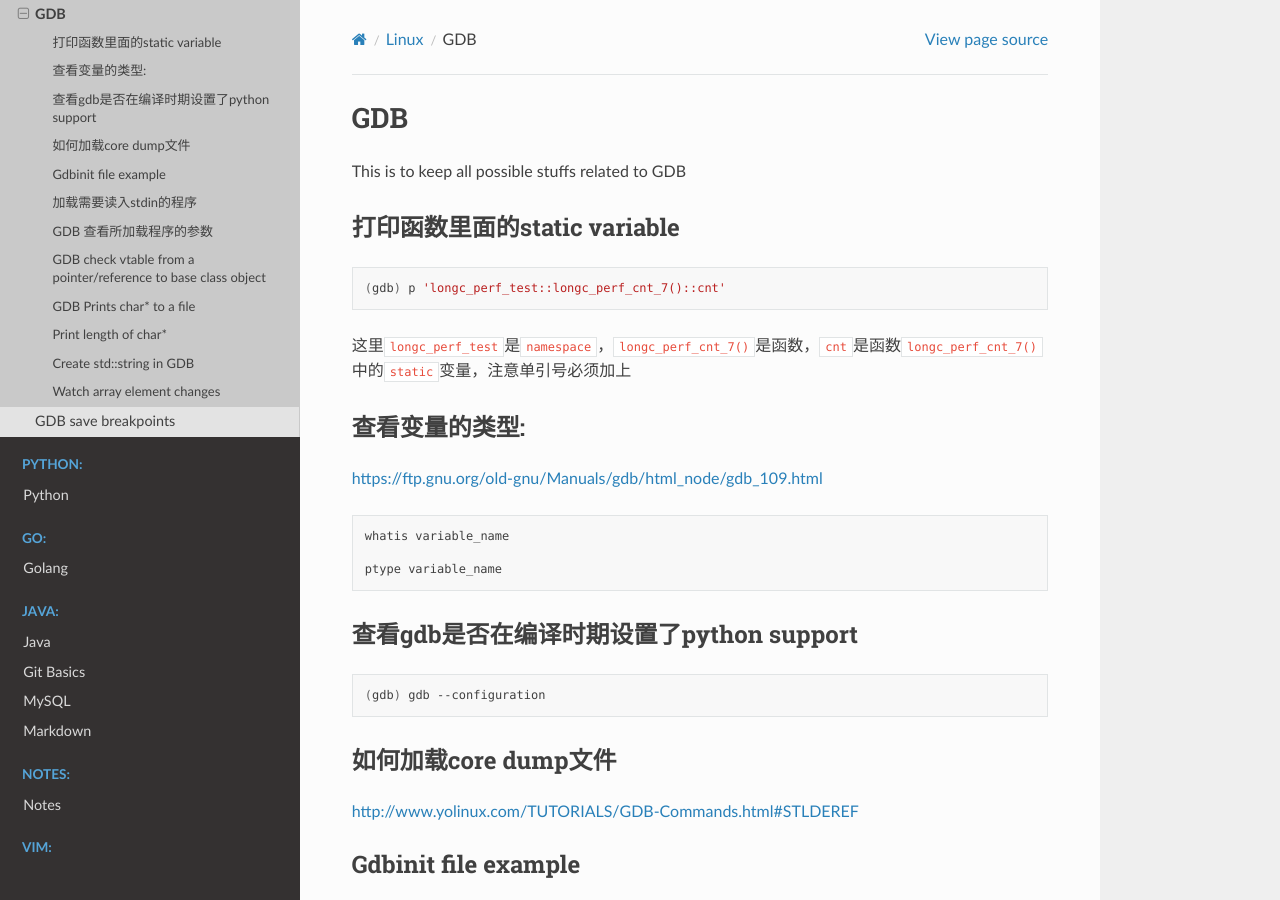
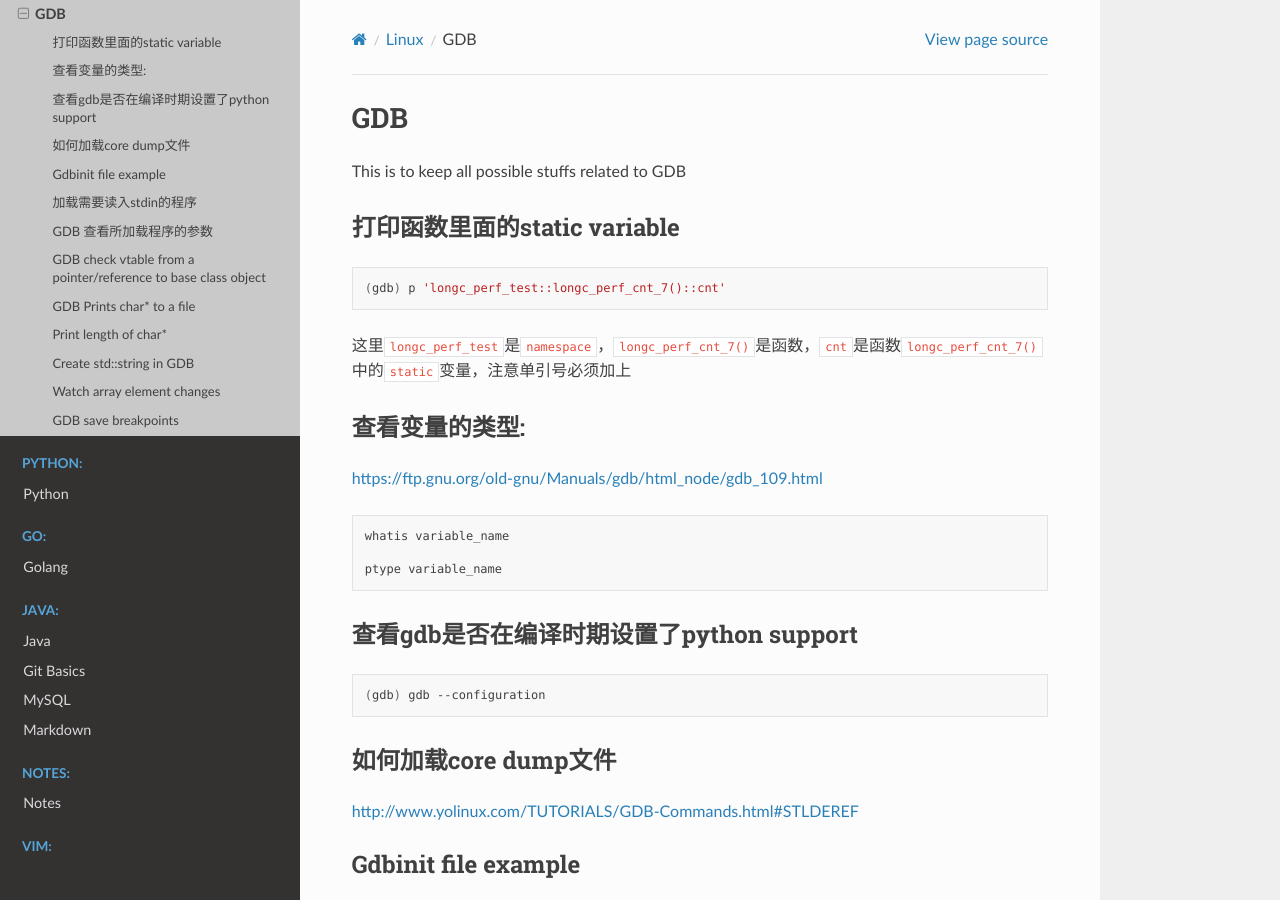
Before and after one commit to Pyrad/pyradnotes, a Sphinx documentation site: the page built from source/Linux/gdb.md, in a window 1280 px wide and 900 px high. Built offline with Sphinx 7.4.7 and the Read the Docs theme 2.0.0, drawn with Linux system fonts in a browser that asks for light colours.

Commit message:
GDB Fix format

```diff
--- a/source/Linux/gdb.md
+++ b/source/Linux/gdb.md
@@ -155,7 +155,7 @@
 
 
 
-# GDB save breakpoints
+## GDB save breakpoints
 
 Save current breakpoints as a file
 
```
